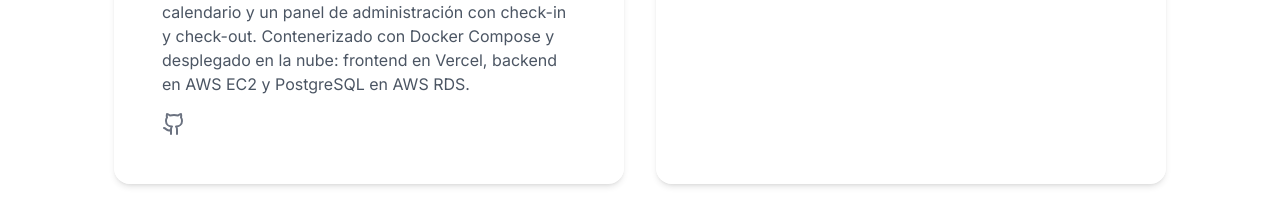
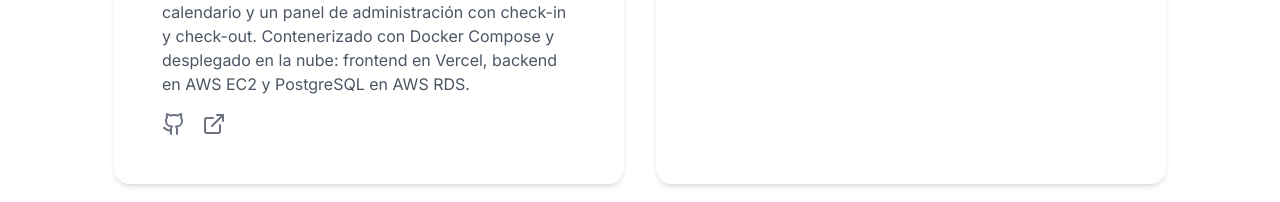
Before and after one commit to AlfonsoMSDL/Mi-portafolio, a React (Vite) app: page / in a window 1280 px wide. Shown: the part 2720-2922 px from the top of the page. Built offline with nearby package versions, Linux system fonts and the light colour scheme.

Commit message:
Poniendo un enlace a la demo de los proyectos en caso de tenerla

```diff
--- a/src/components/sections/Projects.jsx
+++ b/src/components/sections/Projects.jsx
@@ -42,7 +42,11 @@ const Projects = () => {
                     <a href={project.github} target="_blank" rel="noopener noreferrer" className="text-gray-500 hover:text-blue-500 dark:hover:text-blue-400 transition-colors">
                       <Github size={24} />
                     </a>
-
+                    {project.demo && (
+                      <a href={project.demo} target="_blank" rel="noopener noreferrer" className="text-gray-500 hover:text-blue-500 dark:hover:text-blue-400 transition-colors">
+                        <ExternalLink size={24} />
+                      </a>
+                    )}
                   </div>
                 </div>
               </Card>
--- a/src/data/profile.js
+++ b/src/data/profile.js
@@ -47,6 +47,7 @@ export const profile = {
       description: "Sistema fullstack de reservas para un hotel, diseñado desde el análisis del dominio: modelo conceptual, modelo lógico y diagrama de clases antes de escribir código. El backend, en Java 21 y Spring Boot 4 con arquitectura en capas, incluye autenticación con JWT, roles, validación de reservas cruzadas e historial inmutable de estados. El frontend, en React con modo claro/oscuro, ofrece catálogo con filtros, reserva con calendario y un panel de administración con check-in y check-out. Contenerizado con Docker Compose y desplegado en la nube: frontend en Vercel, backend en AWS EC2 y PostgreSQL en AWS RDS.",
       image: hotelTerminadoImage,
       github: "https://github.com/AlfonsoMSDL/Proyecto-hotel",
+      demo: "https://TU-URL-DE-VERCEL.vercel.app",
     },
     {
       name: "VoluntariApp",
```
